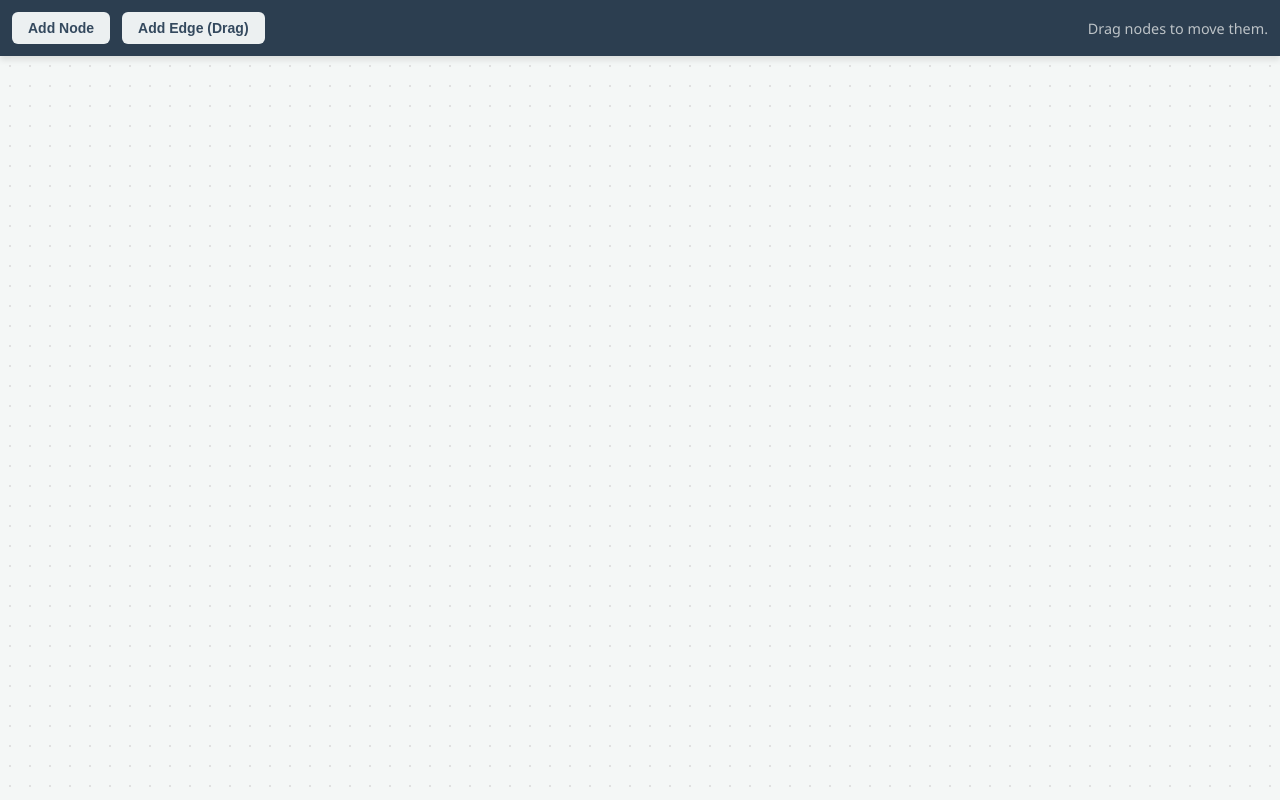
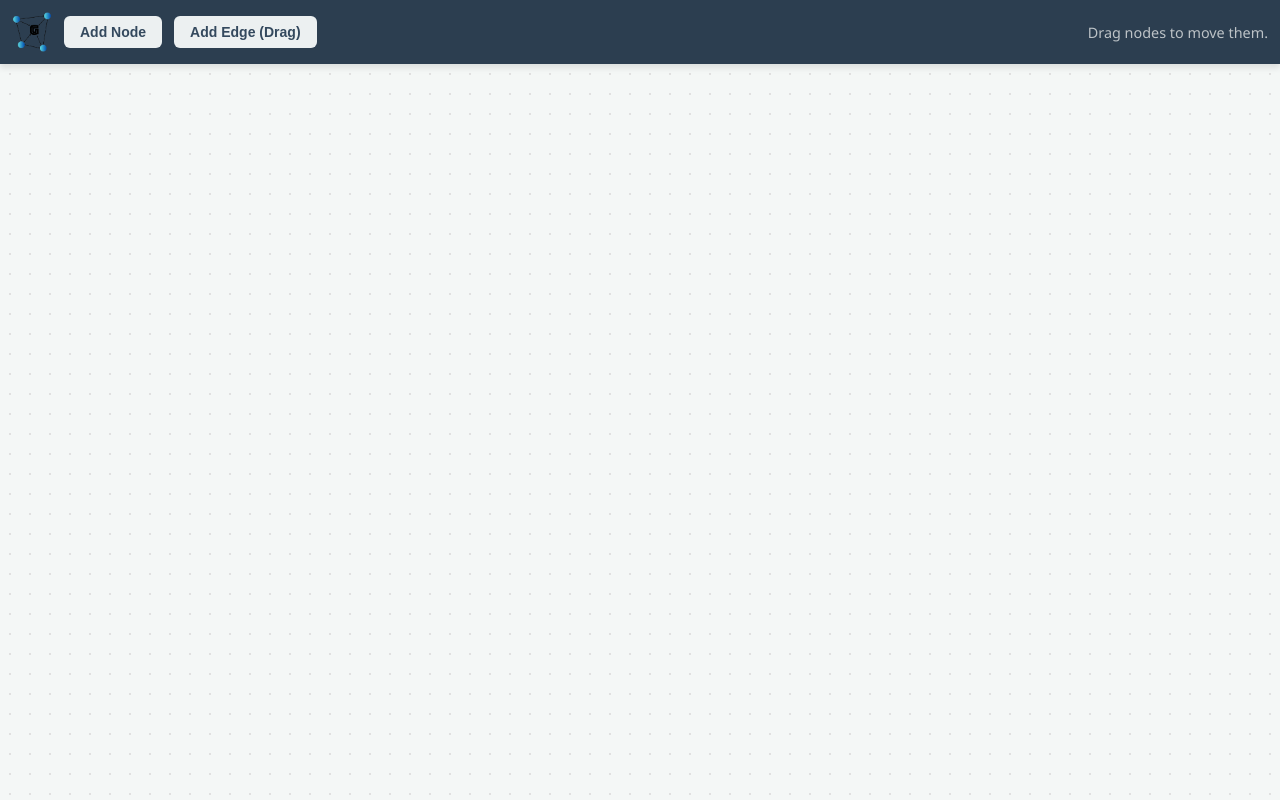
Before and after one commit to MattechIT/graphly, a plain HTML site: page graph.html in a window 1280 px wide. Drawn offline with Linux system fonts and the light colour scheme.

Commit message:
Added favicon and logo

```diff
--- a/graph.html
+++ b/graph.html
@@ -16,15 +16,17 @@
 <head>
     <meta charset="UTF-8">
     <meta name="viewport" content="width=device-width, initial-scale=1.0">
+    <link rel="icon" type="image/x-icon" href="/favicon.ico">
     <!-- Carica il foglio di stile principales -->
     <link rel="stylesheet" href="style.css">
     <!-- Carica il bootstrap dei moduli ES -->
     <script type="module" src="js/index.js"></script>
-    <title>Graph</title>
+    <title>Graphly</title>
 </head>
 <body>
     <!-- Barra degli strumenti -->
     <nav id="toolbar" role="navigation" aria-label="Toolbar">
+        <img id="logo" src="logo.png" alt="Graph Logo" />
         <button id="btn-add-node" type="button">Add Node</button>
         <button id="btn-add-edge" type="button">Add Edge (Drag)</button>
         <span id="info" role="status" aria-live="polite">Current Mode: Move</span>
--- a/style.css
+++ b/style.css
@@ -19,6 +19,13 @@ body {
     box-shadow: 0 4px 6px rgba(0,0,0,0.1);
     z-index: 10;
     align-items: center;
+}
+
+#logo {
+    width: 40px;
+    height: auto;
+    display: block;
+    object-fit: contain;
 }
 
 /* Stile generico per i pulsanti nella toolbar */
```
Also changed, not shown: favicon.ico (added), logo.png (added).
